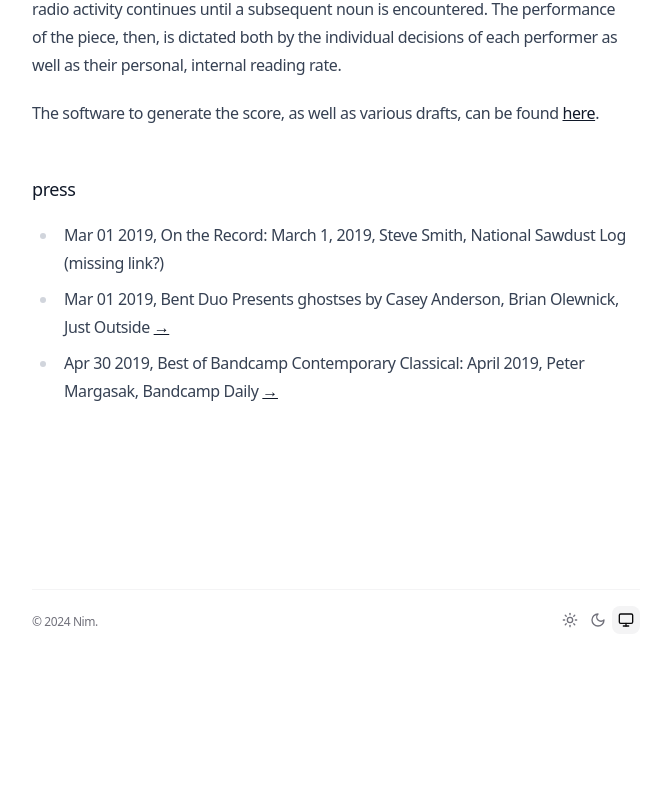
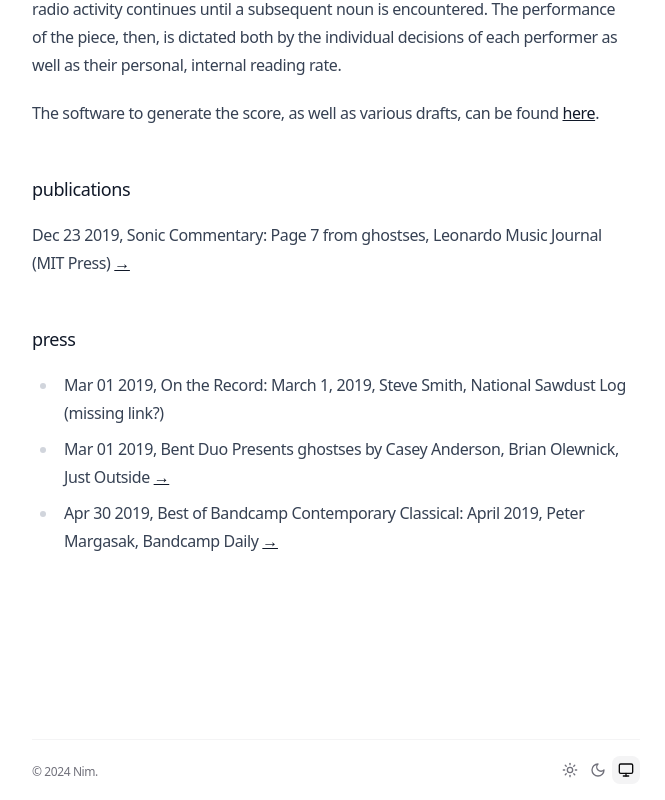
Before and after one commit to caseyanderson/caseyanderson.work, a Next.js app: page /blog/ghostses in a window 1280 px wide. Shown: the part 1992-2792 px from the top of the page, without its empty margins (304-969 px from the left). Before the commit the page ends 2642 px from the top, so only its background shows below. Built offline with nearby package versions, Linux system fonts and the light colour scheme.

Commit message:
adds leonardo link to ghostses

```diff
--- a/app/blog/ghostses/page.mdx
+++ b/app/blog/ghostses/page.mdx
@@ -19,6 +19,9 @@ When performing the piece each player silently reads the entire text of the Seba
 
 The software to generate the score, as well as various drafts, can be found [here](https://github.com/caseyanderson/ghostses).
 
+## publications
+Dec 23 2019, Sonic Commentary: Page 7 from ghostses, Leonardo Music Journal (MIT Press) [→](https://direct.mit.edu/lmj/article-abstract/doi/10.1162/lmj_a_01078/69865/Sonic-Commentary-Audio-Series-Volume-29?redirectedFrom=fulltext)
+
 ## press
 
 * Mar 01 2019, On the Record: March 1, 2019, Steve Smith, National Sawdust Log (missing link?)
```
